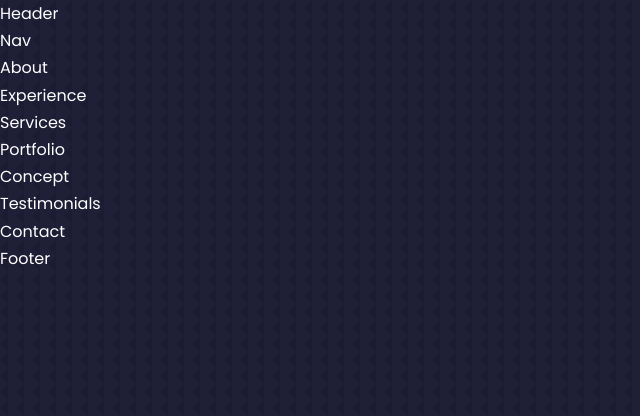
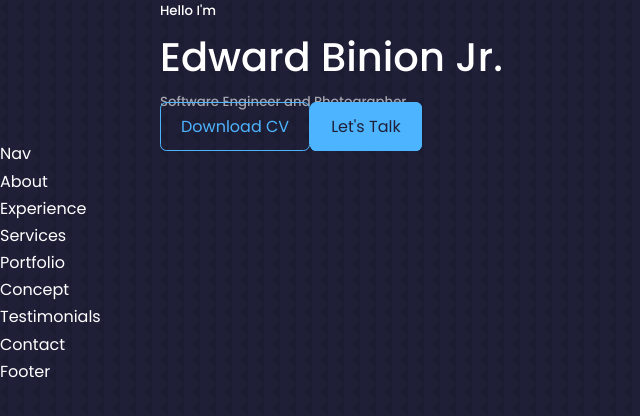
Before and after one commit to eddie1397/React-Portfolio, a React (Create React App) app: page / in a window 1280 px wide. Shown: the top 416 px of the page, without its empty margins (0-640 px from the left). Built offline with nearby package versions, Linux system fonts and the light colour scheme.

Commit message:
Added CTA to header

```diff
--- /dev/null
+++ b/src/components/header/CTA.jsx
@@ -0,0 +1,13 @@
+import React from 'react'
+import CV from '../../assets/cv.pdf'
+
+const CTA = () => {
+  return (
+    <div className='cta'>
+        <a href={CV} download className='btn'>Download CV</a>
+        <a href="#contact" className='btn btn-primary'>Let's Talk</a>
+    </div>
+  )
+}
+
+export default CTA
--- a/src/components/header/Header.jsx
+++ b/src/components/header/Header.jsx
@@ -1,12 +1,21 @@
 import React from 'react'
 import './header.css'
+import CTA from './CTA'
 
 
 // Start HERE
 
 function Header() {
   return (
-    <div>Header</div>
+    <header>
+      <div className="container header_container">
+        <h5> Hello I'm </h5>
+        <h1>Edward Binion Jr.</h1>
+        <h5 className="text-light">Software Engineer and Photographer</h5>
+        <CTA />
+
+      </div>
+    </header>
   )
 }
 
--- a/src/index.css
+++ b/src/index.css
@@ -19,8 +19,8 @@
     /* Variant Set 1 */
     --color-bg: #1f1f38;
     --color-bg-variant: #2c2c6c;
-    --color-primary:#4db5ff
-    --color-primary-variant: rgba(77, 181,255,0.4);
+    --color-primary:#4db5ff;
+    --color-primary-variant: rgba(77, 181, 255, 0.4);
     --color-white: #fff;
     --color-light: rgba(255, 255, 255, 0.6);
 
@@ -165,6 +165,7 @@
 
 
 
+
 /* +++++++++++++++++++++++  MEDIA QUERIES (SMALL DEVICES)  +++++++++++++++++++++++ */
 @media  screen and (max-width: 600px) {
     .container {
```
Also changed, not shown: 1 other file (tests, documents, lock files or other folders).
